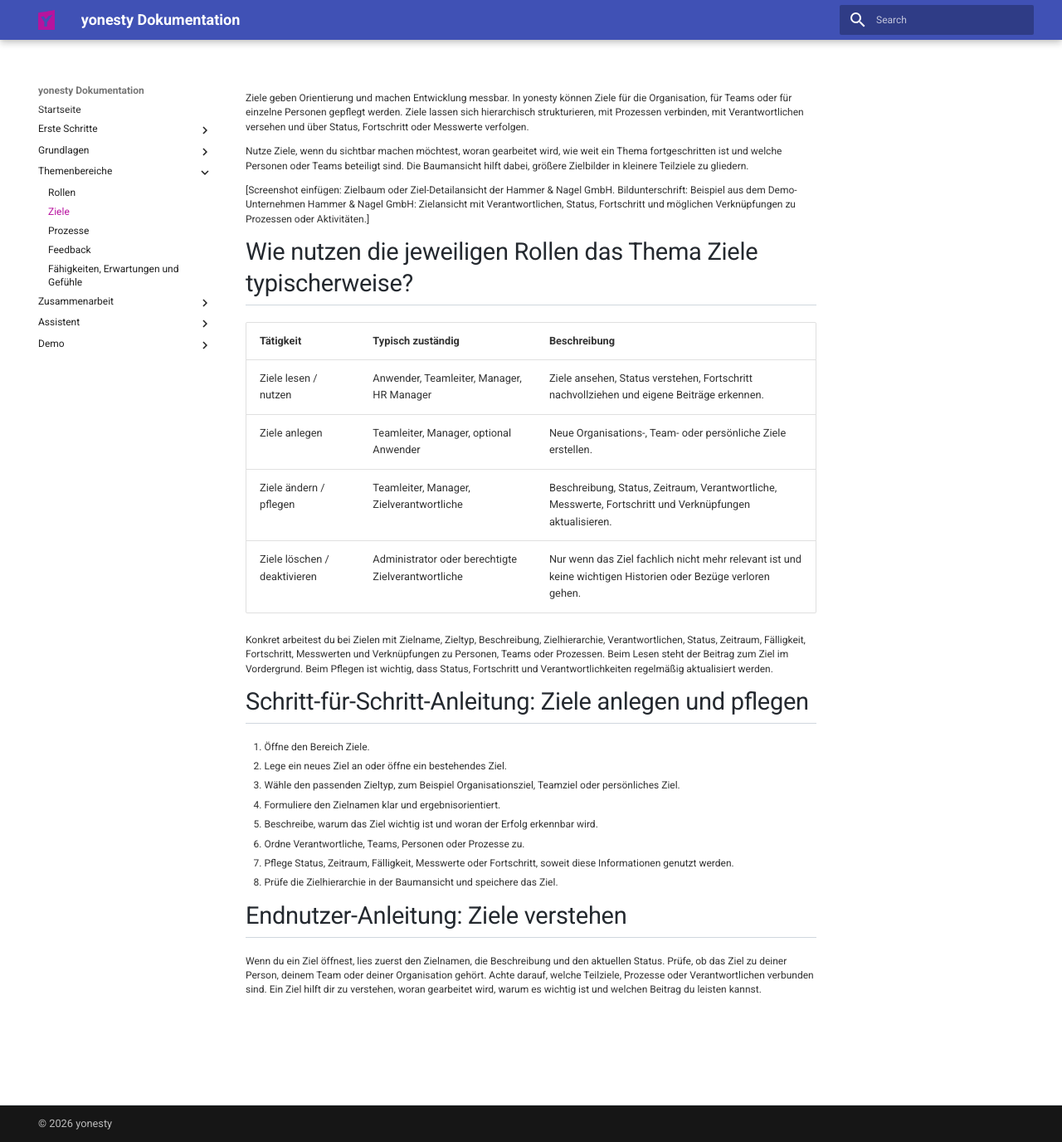
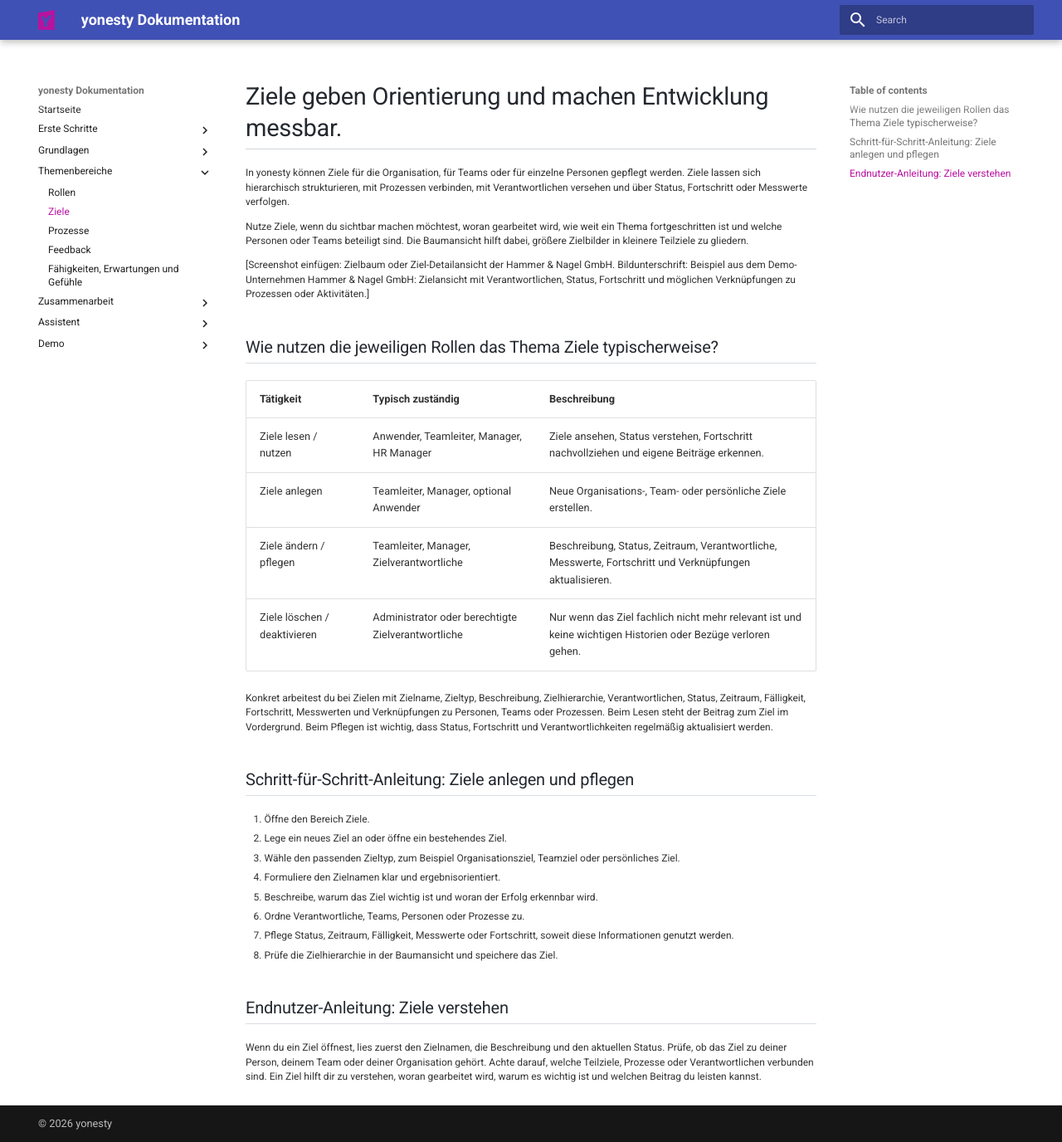
Before and after one commit to ricohaenelsoletti/yonesty, an MkDocs documentation site: the page built from docs/Themenbereich-Ziele.md, in a window 1280 px wide and 1376 px high. Shown: the whole window at 83% size. Built offline with MkDocs 1.6.1 and Material for MkDocs 9.7.7, drawn with Linux system fonts in a browser that asks for light colours.

Commit message:
Revise headings and enhance goals documentation
Updated headings for better clarity and structure. Added a section on how to use goals effectively.

```diff
--- a/docs/Themenbereich-Ziele.md
+++ b/docs/Themenbereich-Ziele.md
@@ -1,10 +1,12 @@
-Ziele geben Orientierung und machen Entwicklung messbar. In yonesty können Ziele für die Organisation, für Teams oder für einzelne Personen gepflegt werden. Ziele lassen sich hierarchisch strukturieren, mit Prozessen verbinden, mit Verantwortlichen versehen und über Status, Fortschritt oder Messwerte verfolgen.
+# Ziele geben Orientierung und machen Entwicklung messbar.
+
+In yonesty können Ziele für die Organisation, für Teams oder für einzelne Personen gepflegt werden. Ziele lassen sich hierarchisch strukturieren, mit Prozessen verbinden, mit Verantwortlichen versehen und über Status, Fortschritt oder Messwerte verfolgen.
 
 Nutze Ziele, wenn du sichtbar machen möchtest, woran gearbeitet wird, wie weit ein Thema fortgeschritten ist und welche Personen oder Teams beteiligt sind. Die Baumansicht hilft dabei, größere Zielbilder in kleinere Teilziele zu gliedern.
 
 [Screenshot einfügen: Zielbaum oder Ziel-Detailansicht der Hammer & Nagel GmbH. Bildunterschrift: Beispiel aus dem Demo-Unternehmen Hammer & Nagel GmbH: Zielansicht mit Verantwortlichen, Status, Fortschritt und möglichen Verknüpfungen zu Prozessen oder Aktivitäten.]
 
-# Wie nutzen die jeweiligen Rollen das Thema Ziele typischerweise?
+## Wie nutzen die jeweiligen Rollen das Thema Ziele typischerweise?
 
 | Tätigkeit | Typisch zuständig | Beschreibung |
 |---|---|---|
@@ -15,7 +17,7 @@
 
 Konkret arbeitest du bei Zielen mit Zielname, Zieltyp, Beschreibung, Zielhierarchie, Verantwortlichen, Status, Zeitraum, Fälligkeit, Fortschritt, Messwerten und Verknüpfungen zu Personen, Teams oder Prozessen. Beim Lesen steht der Beitrag zum Ziel im Vordergrund. Beim Pflegen ist wichtig, dass Status, Fortschritt und Verantwortlichkeiten regelmäßig aktualisiert werden.
 
-# Schritt-für-Schritt-Anleitung: Ziele anlegen und pflegen
+## Schritt-für-Schritt-Anleitung: Ziele anlegen und pflegen
 
 1. Öffne den Bereich Ziele.
 2. Lege ein neues Ziel an oder öffne ein bestehendes Ziel.
@@ -26,6 +28,6 @@
 7. Pflege Status, Zeitraum, Fälligkeit, Messwerte oder Fortschritt, soweit diese Informationen genutzt werden.
 8. Prüfe die Zielhierarchie in der Baumansicht und speichere das Ziel.
 
-# Endnutzer-Anleitung: Ziele verstehen
+## Endnutzer-Anleitung: Ziele verstehen
 
 Wenn du ein Ziel öffnest, lies zuerst den Zielnamen, die Beschreibung und den aktuellen Status. Prüfe, ob das Ziel zu deiner Person, deinem Team oder deiner Organisation gehört. Achte darauf, welche Teilziele, Prozesse oder Verantwortlichen verbunden sind. Ein Ziel hilft dir zu verstehen, woran gearbeitet wird, warum es wichtig ist und welchen Beitrag du leisten kannst.
```
